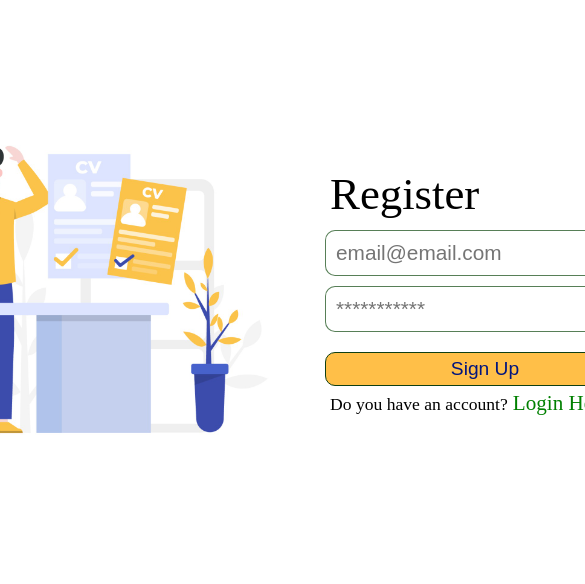
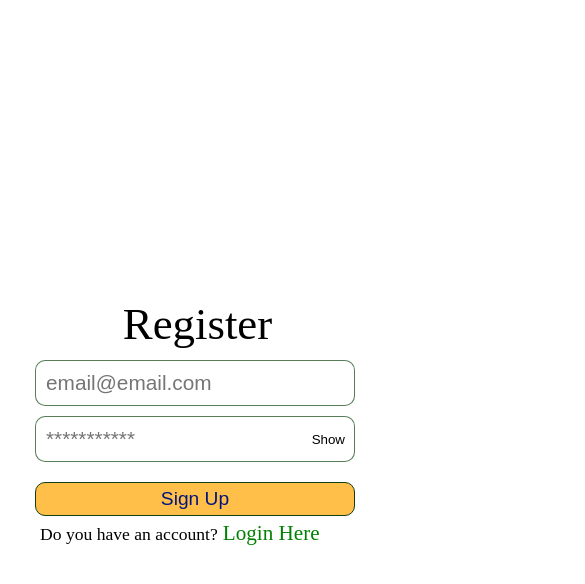
Before and after one commit to Ivanperez9800/Formik-React, a React (Vite) app in the folder formik-practica/: page /Register in a window 390 px wide. Shown: the top 584 px of the page, 585 px wide, since content can reach past the window. Built offline with nearby package versions, Linux system fonts and the light colour scheme.

Commit message:
Haciendo responsive al formulario de login  y register

```diff
--- a/formik-practica/src/Styles/Form.css
+++ b/formik-practica/src/Styles/Form.css
@@ -95,3 +95,25 @@
   button:hover.show{
     cursor: pointer;
   }
+
+
+  @media only screen and (max-width: 767px) {
+    .banner-card{
+        display: none;
+        /* background-color: red; */
+    }
+
+    .title-form{
+        text-align: center;
+    }
+
+    .main-card{
+        height: 100vh;
+    }
+    .form-card{
+        display: flex;
+        justify-content: center;
+        align-items: center;
+        flex-direction: column;
+    }
+}
```
